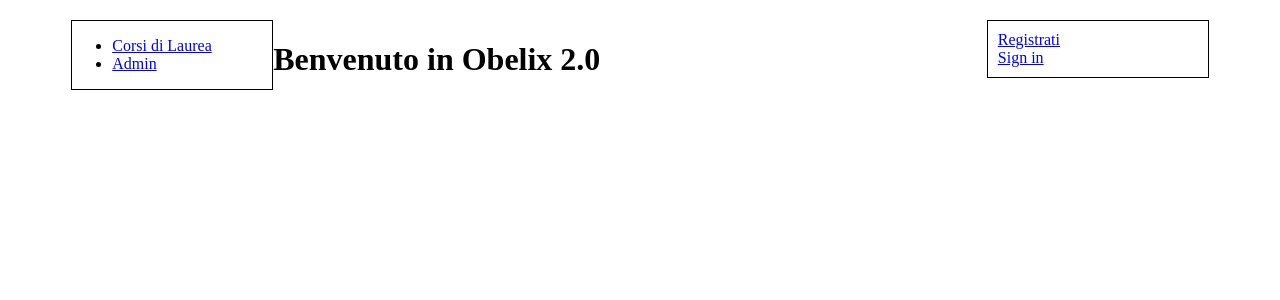
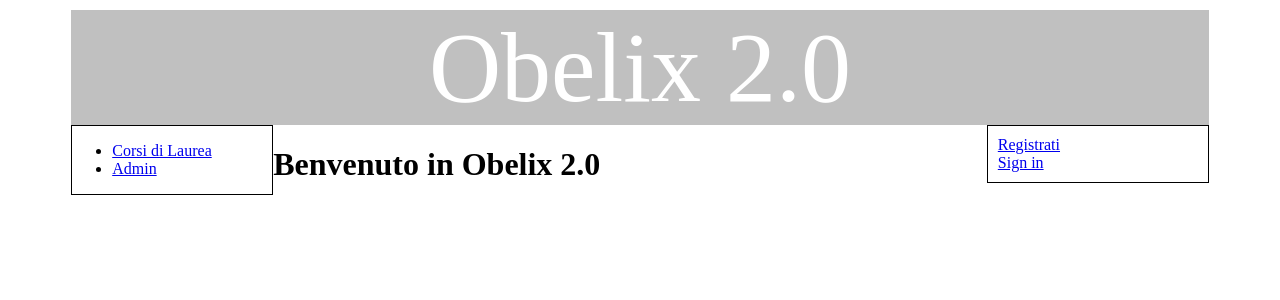
Before and after one commit to Euly/django, a Django app: page /home/ in a window 1280 px wide. Shown: the top 300 px of the page. Run offline with Django 3.2, Linux system fonts and the light colour scheme; parts of the project's set-up code (start-up, migrations or seed data) failed here and were passed over.

Commit message:
Aggiuta titolo nella home.

```diff
--- a/obelix/obelix/views.py
+++ b/obelix/obelix/views.py
@@ -52,7 +52,7 @@ def invalid_login(request):
 @login_required
 def logout(request):
 	auth.logout(request)
-	return render_to_response('logout.html')
+	return render_to_response('home.html')
 
 def register_user(request):
 	args = {}
--- a/obelix/templates/base.html
+++ b/obelix/templates/base.html
@@ -36,11 +36,25 @@
 			border: 1px solid #000 ;
 			padding: 10px ;
 		}
+
+		#titolo {
+			font-size: 100px;
+			color: white;
+			background-color: silver ;
+		}
+
 	</style>
 </head>
 
 <body>
 	<div id="page">
+		<div id="titolo">
+			<div align=center>
+				{% block titolo %}
+					Obelix 2.0
+				{% endblock %}
+			</div>
+		</div>
 
 		<div id="sidebar">
 			{% block sidebar %}
@@ -65,8 +79,6 @@
 			{% block content %}{% endblock %}
 		</div>
 
-
-
 	</div>
 
 </body>
```
Also changed, not shown: obelix/templates/login.html (+6 -3 lines), 1 other file. Lines whose indentation alone changed are shown as unchanged.
